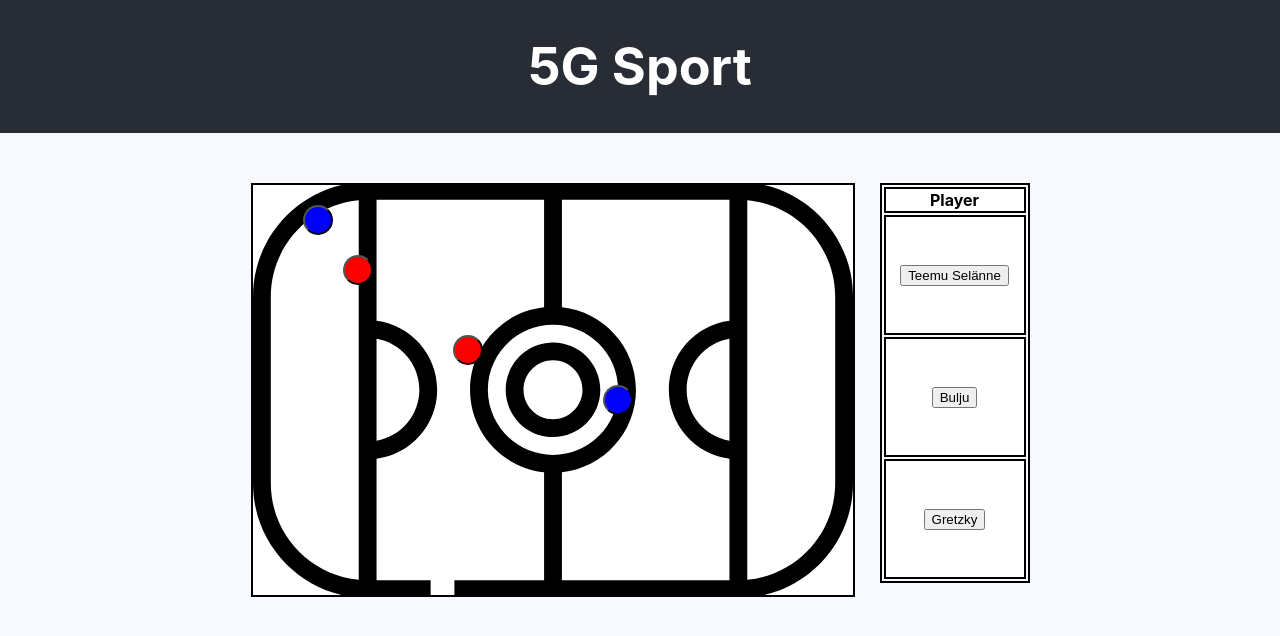
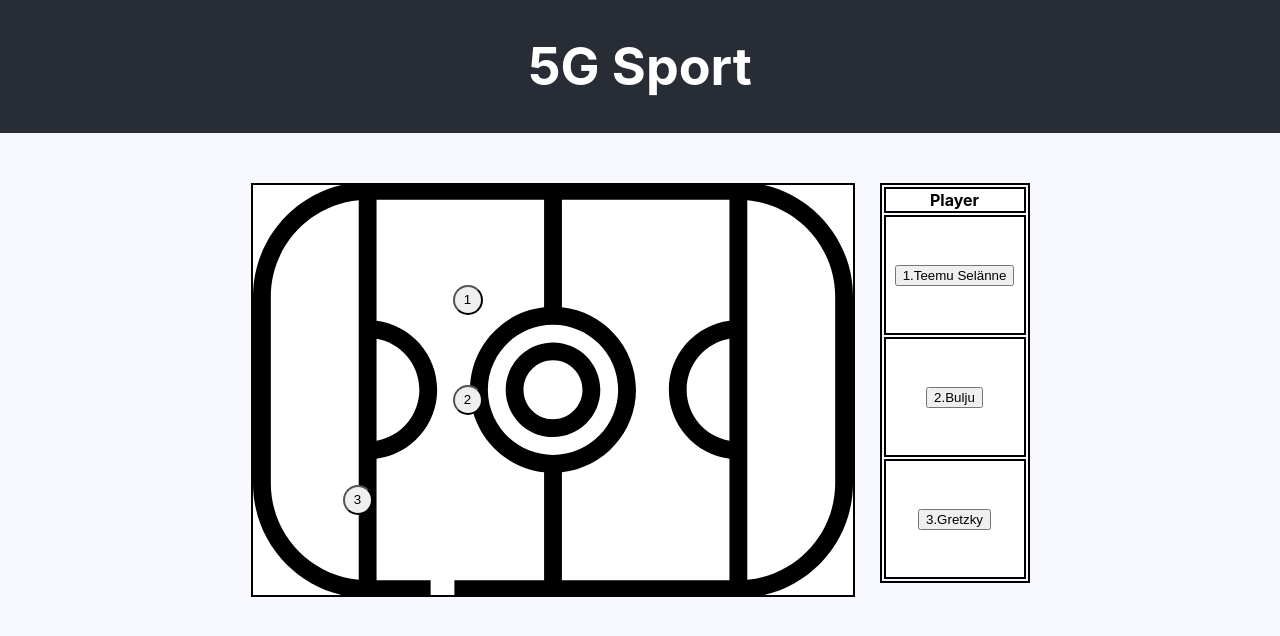
Before and after one commit to Onsbohh/5G-Sport-Application, a React (Create React App) app in the folder frontend/: page / in a window 1280 px wide. Shown: the top 636 px of the page. Built offline with nearby package versions, Linux system fonts and the light colour scheme.

Commit message:
now the player icons are connected to the corresponding players on the player list

```diff
--- a/frontend/src/components/Player.js
+++ b/frontend/src/components/Player.js
@@ -3,7 +3,7 @@ import React, {useState} from "react";
 const Player = (props) => {
     return (
         <div>
-            <button onClick={props.onClick}>{props.name}</button>
+            <button onClick={props.onClick}>{props.id}.{props.name}</button>
         </div>
     )
 }
--- a/frontend/src/components/PlayerIcon.js
+++ b/frontend/src/components/PlayerIcon.js
@@ -13,7 +13,7 @@ const PlayerIcon = (props) => {
     }
     return (
         <div>
-            <button style={style} onClick={props.onClick}></button>
+            <button style={style} onClick={props.onClick}>{props.id}</button>
         </div>
     )
 }
--- /dev/null
+++ b/frontend/src/components/PlayerIcons.js
@@ -0,0 +1,20 @@
+import React from "react";
+import PlayerIcon from "./PlayerIcon";
+
+const PlayerIcons = ({players, onPlayerClick}) => {
+    return (
+        <div>
+            {players.map((player) => (
+                <PlayerIcon
+                    key={player.id}
+                    top={player.top}
+                    left={player.left}
+                    id={player.id}
+                    onClick={() => onPlayerClick(player)}
+                />
+            ))}
+        </div>
+    )
+}
+
+export default PlayerIcons
--- a/frontend/src/components/PlayerList.js
+++ b/frontend/src/components/PlayerList.js
@@ -40,7 +40,10 @@ const PlayerList = ({players, onPlayerClick}) => {
                 {players.map((player) => (
                 <tr key={player.id}>
                     <td>
-                        <Player name={player.name} onClick={() => onPlayerClick(player)}/>
+                        <Player
+                            id={player.id}
+                            name={player.name}
+                            onClick={() => onPlayerClick(player)}/>
                     </td>
                 </tr>
                 ))}
--- a/frontend/src/components/Rink.js
+++ b/frontend/src/components/Rink.js
@@ -4,6 +4,7 @@ import PlayerIcon from "./PlayerIcon";
 import PlayerList from "./PlayerList";
 import Menu from "./Menu";
 import Select from 'react-select';
+import PlayerIcons from "./PlayerIcons";
 
 
 
@@ -26,26 +27,30 @@ const Rink = () => {
         }
     }, [selectedPlayer]);
 
-    /*
     const players = [
         {
             id:1,
             name: "Teemu Selänne",
-            heart_rate: "50"
+            heart_rate: "50",
+            top: "100px",
+            left: "200px"
         },
         {
             id:2,
             name: "Bulju",
-            heart_rate: "50"
+            heart_rate: "50",
+            top: "200px",
+            left: "200px"
         },
         {
             id: 3,
             name: "Gretzky",
-            heart_rate: "50"
+            heart_rate: "50",
+            top: "300px",
+            left: "90px"
         }
     ]
 
-     */
 
     const playerOptions = [
         {value: "pertsa", label:"Pertsa"}
@@ -74,29 +79,20 @@ const Rink = () => {
                     objectFit: "cover"
             }}
         />
-            <PlayerIcon top={"200px"} left={"350px"} color={"blue"} onClick={toggleMenu}/>
+            {/*
+            <PlayerIcon top={"200px"} left={"350px"} color={"blue"}/>
             <PlayerIcon top={"20px"} left={"50px"} color={"blue"}/>
             <PlayerIcon top={"70px"} left={"90px"} color={"red"}/>
             <PlayerIcon top={"150px"} left={"200px"} color={"red"}/>
+            */}
+
+            <PlayerIcons
+                players={players}
+                onPlayerClick={toggleMenu}
+            />
         </div>
             <PlayerList
-                players={[
-                    {
-                        id:1,
-                        name: "Teemu Selänne",
-                        heart_rate: "50"
-                    },
-                {
-                    id:2,
-                    name: "Bulju",
-                    heart_rate: "50"
-                },
-                {
-                    id: 3,
-                    name: "Gretzky",
-                    heart_rate: "50"
-                }
-                    ]}
+                players={players}
                 onPlayerClick={toggleMenu}
             />
             <Menu
```
